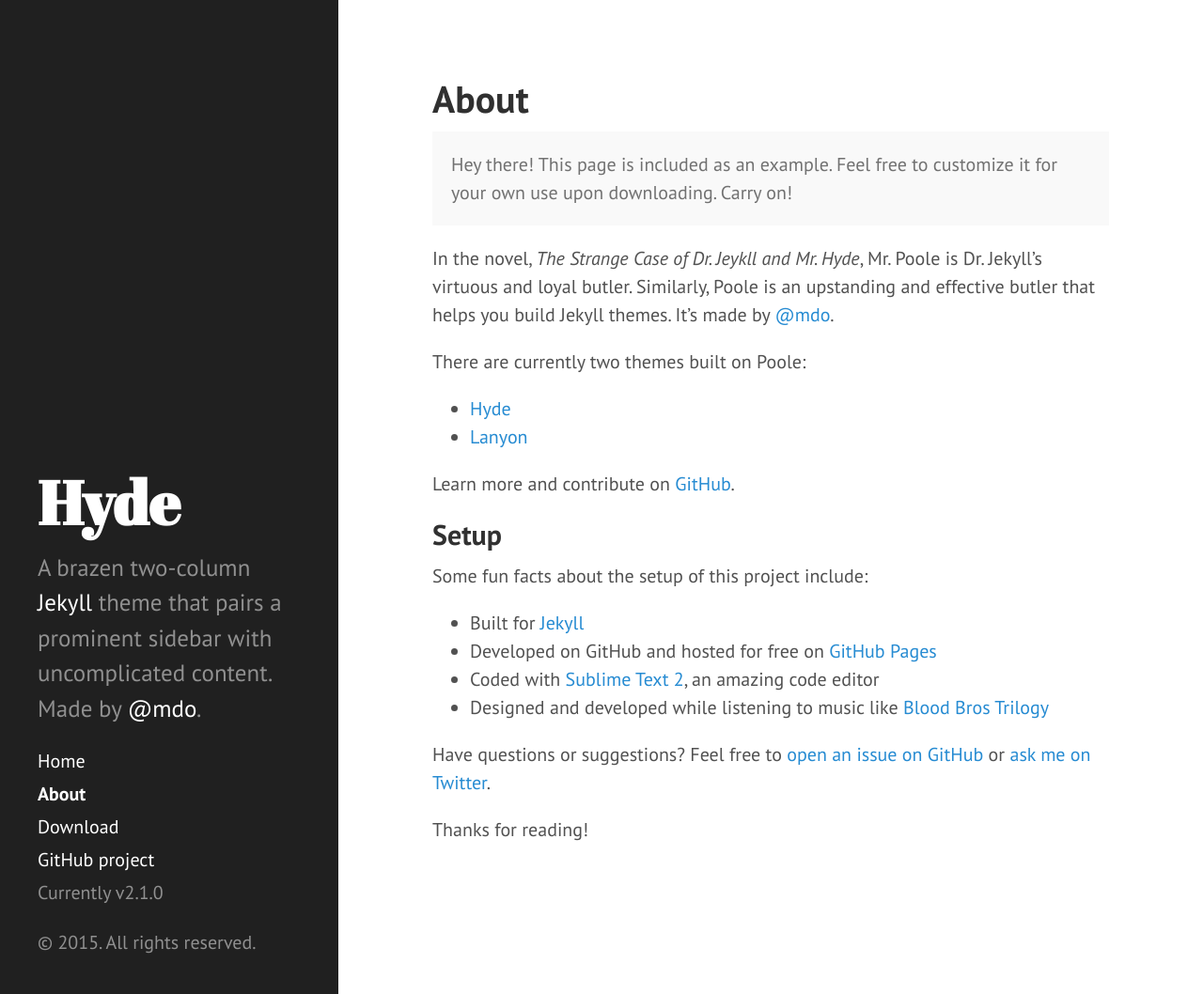
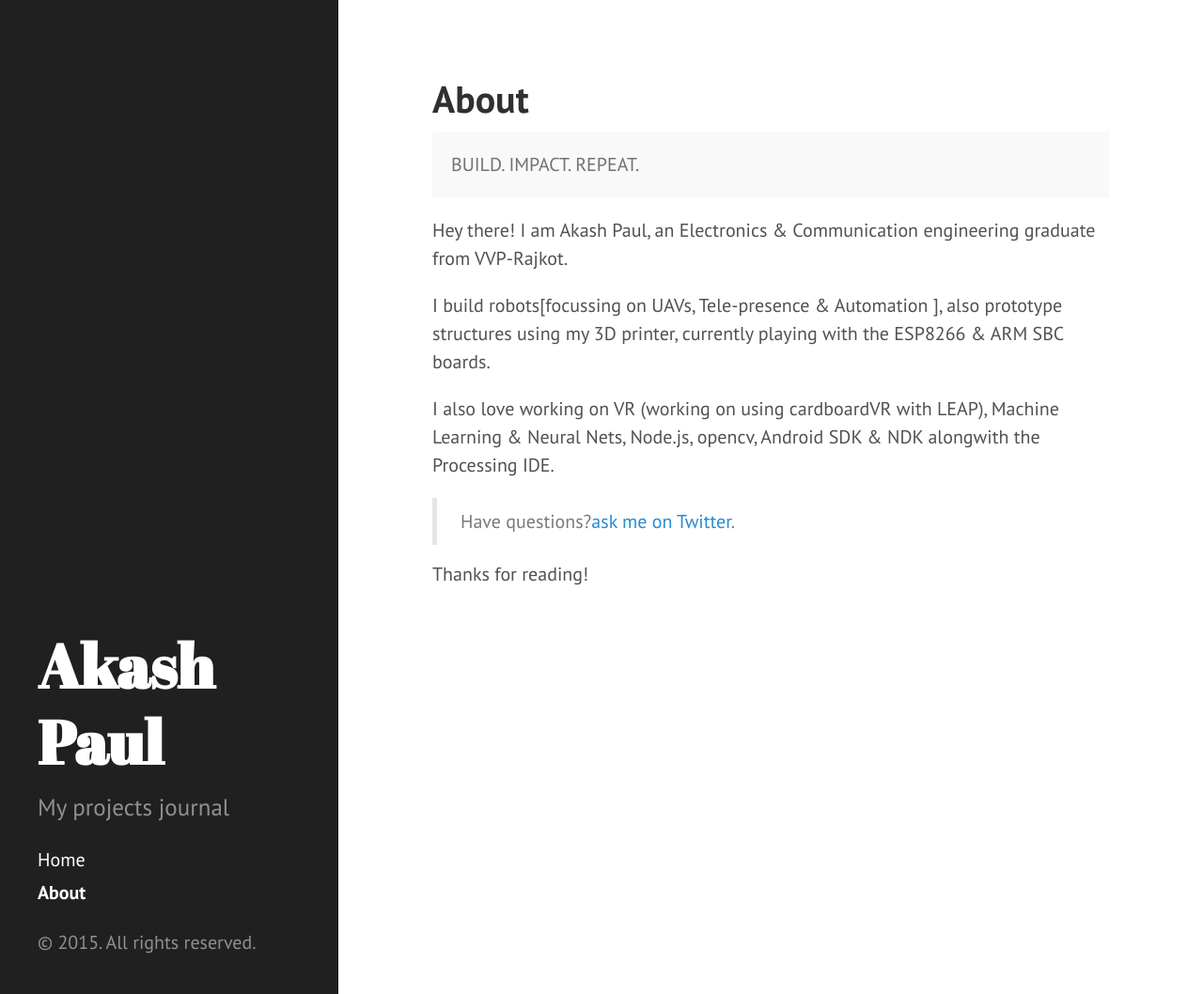
Before and after one commit to iakashpaul/iakashpaul.github.io, a Jekyll site: the page built from about.md, in a window 1280 px wide and 1058 px high. Shown: the whole window at 94% size. Built offline with Jekyll 4.4.1, drawn with Linux system fonts in a browser that asks for light colours; Markdown is read by kramdown in place of the engine named in the settings.

Commit message:
November of '15 post & personalizations throughout

```diff
--- a/404.html
+++ b/404.html
@@ -6,5 +6,5 @@
 
 <div class="page">
   <h1 class="page-title">404: Page not found</h1>
-  <p class="lead">Sorry, we've misplaced that URL or it's pointing to something that doesn't exist. <a href="{{ site.baseurl }}">Head back home</a> to try finding it again.</p>
+  <p class="lead">Who goes there? <a href="{{ site.baseurl }}">Head back home</a> if you're lost.</p>
 </div>
--- a/_config.yml
+++ b/_config.yml
@@ -7,15 +7,15 @@
 relative_permalinks: true
 
 # Setup
-title:            Hyde
+title:            Akash Paul
 tagline:          'A Jekyll theme'
-description:      'A brazen two-column <a href="http://jekyllrb.com" target="_blank">Jekyll</a> theme that pairs a prominent sidebar with uncomplicated content. Made by <a href="https://twitter.com/mdo" target="_blank">@mdo</a>.'
-url:              http://hyde.getpoole.com
+description:      'My projects journal'
+url:              http://iakashpaul.github.io
 baseurl:          /
 
 author:
-  name:           'Mark Otto'
-  url:            https://twitter.com/mdo
+  name:           'Akash Paul'
+  url:            https://twitter.com/iAkashPaul
 
 paginate:         5
 
--- a/_includes/sidebar.html
+++ b/_includes/sidebar.html
@@ -26,9 +26,8 @@
         {% endif %}
       {% endfor %}
 
-      <a class="sidebar-nav-item" href="{{ site.github.repo }}/archive/v{{ site.version }}.zip">Download</a>
-      <a class="sidebar-nav-item" href="{{ site.github.repo }}">GitHub project</a>
-      <span class="sidebar-nav-item">Currently v{{ site.version }}</span>
+
+
     </nav>
 
     <p>&copy; {{ site.time | date: '%Y' }}. All rights reserved.</p>
--- a/about.md
+++ b/about.md
@@ -4,27 +4,15 @@
 ---
 
 <p class="message">
-  Hey there! This page is included as an example. Feel free to customize it for your own use upon downloading. Carry on!
+  BUILD. IMPACT. REPEAT.
 </p>
 
-In the novel, *The Strange Case of Dr. Jeykll and Mr. Hyde*, Mr. Poole is Dr. Jekyll's virtuous and loyal butler. Similarly, Poole is an upstanding and effective butler that helps you build Jekyll themes. It's made by [@mdo](https://twitter.com/mdo).
+Hey there! I am Akash Paul, an Electronics & Communication engineering graduate from VVP-Rajkot.
 
-There are currently two themes built on Poole:
+I build robots[focussing on UAVs, Tele-presence & Automation ], also prototype structures using my 3D printer, currently playing with the ESP8266 & ARM SBC boards.
 
-* [Hyde](http://hyde.getpoole.com)
-* [Lanyon](http://lanyon.getpoole.com)
+I also love working on VR (working on using cardboardVR with LEAP), Machine Learning & Neural Nets, Node.js, opencv, Android SDK & NDK alongwith the Processing IDE.
 
-Learn more and contribute on [GitHub](https://github.com/poole).
-
-## Setup
-
-Some fun facts about the setup of this project include:
-
-* Built for [Jekyll](http://jekyllrb.com)
-* Developed on GitHub and hosted for free on [GitHub Pages](https://pages.github.com)
-* Coded with [Sublime Text 2](http://sublimetext.com), an amazing code editor
-* Designed and developed while listening to music like [Blood Bros Trilogy](https://soundcloud.com/maddecent/sets/blood-bros-series)
-
-Have questions or suggestions? Feel free to [open an issue on GitHub](https://github.com/poole/issues/new) or [ask me on Twitter](https://twitter.com/mdo).
+>Have questions?[ask me on Twitter](https://twitter.com/iakashpaul).
 
 Thanks for reading!
```
Also changed, not shown: _posts/2015-11-22-November of '15.md (added, +9 -0 lines), LICENSE.md, README.md.
